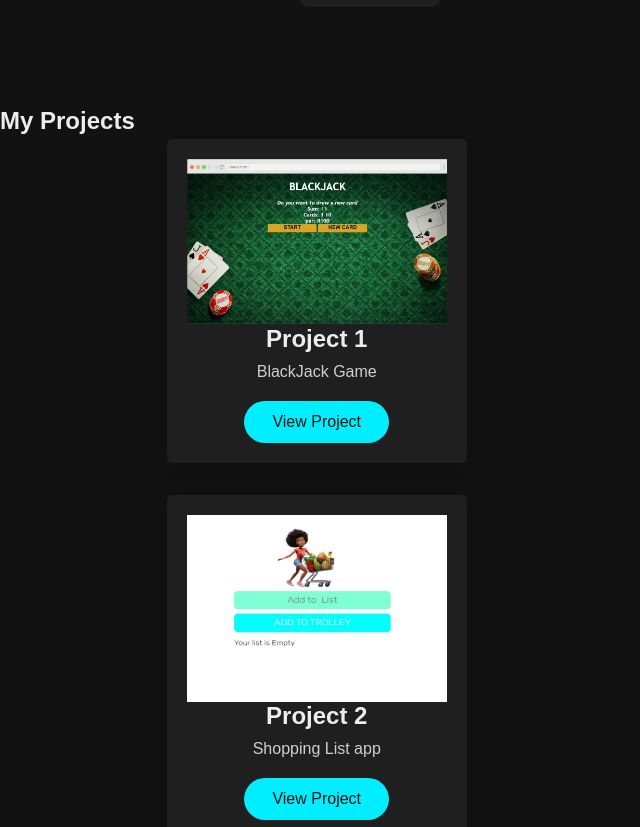
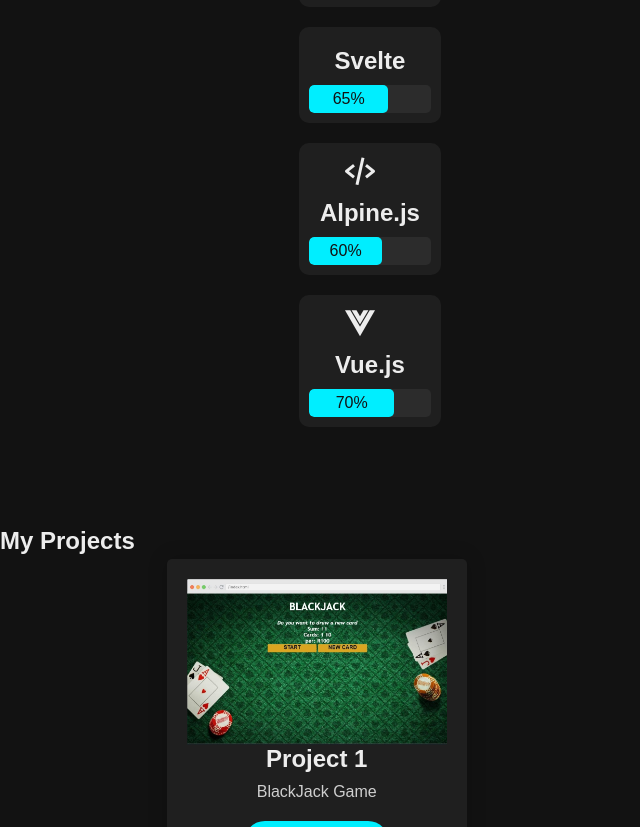
Before and after one commit to boikanyobaitshepi/BOISIL401_BCL2401_GroupA_Boikanyo-Silabel_CDV05, a plain HTML site: page Index.html in a window 1280 px wide. Shown: the part 1481-2308 px from the top of the page, without its empty margins (0-640 px from the left). Drawn offline with nearby package versions, Linux system fonts and the light colour scheme; files whose address does not match are found by name.

Commit message:
"Added Svelte, Alpine.js, and Vue.js skills to the skills section"

```diff
--- a/Index.html
+++ b/Index.html
@@ -73,6 +73,26 @@
                     <div class="skill-percentage" style="width: 75%;">75%</div>
                 </div>
             </div>
+            <div class="skill">
+                <i class='bx bxl-svelte skill-icon svelte-icon'></i>
+                <div class="skill-name">Svelte</div>
+                <div class="skill-bar">
+                    <div class="skill-percentage" style="width: 65%;">65%</div>
+                </div>
+            </div>
+            <div class="skill">
+                <i class='bx bx-code-alt skill-icon alpine-icon'></i>
+                <div class="skill-name">Alpine.js</div>
+                <div class="skill-bar">
+                    <div class="skill-percentage" style="width: 60%;">60%</div>
+                </div>
+        </div>
+        <div class="skill">
+            <i class='bx bxl-vuejs skill-icon vue-icon'></i>
+            <div class="skill-name">Vue.js</div>
+            <div class="skill-bar">
+                <div class="skill-percentage" style="width: 70%;">70%</div>
+            </div>
         </div>
     </section>
 
```
